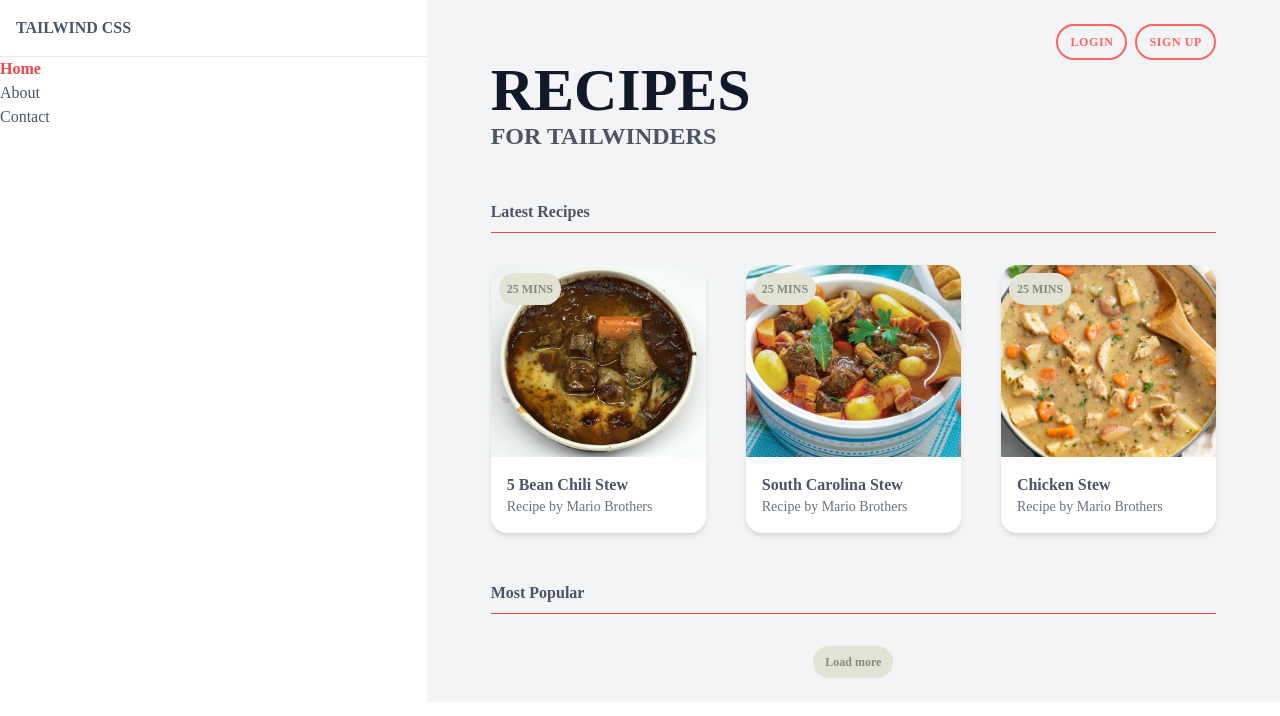
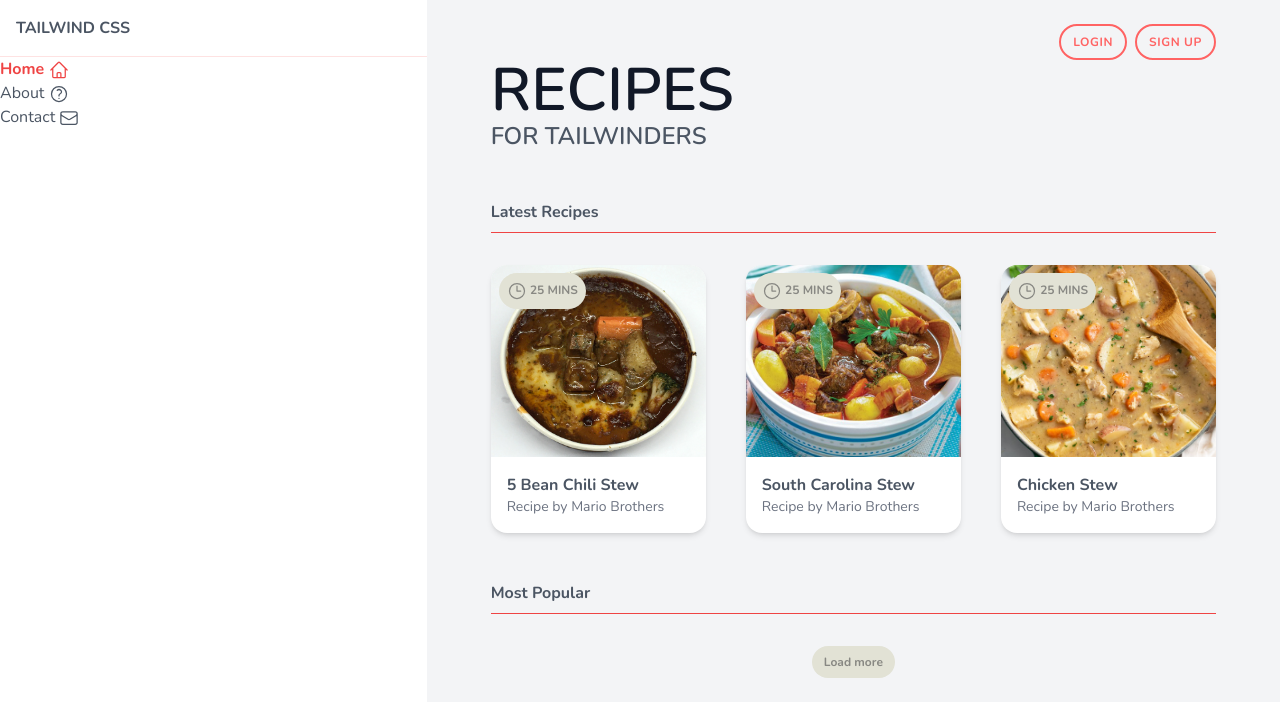
Before and after one commit to IlerioDef/TailwindCSS, a website: page public/index.html in a window 1280 px wide. Drawn offline with nearby package versions, Linux system fonts and the light colour scheme.

Commit message:
Tailwind CSS Tutorial #14 - icons - DONE

```diff
--- a/public/index.html
+++ b/public/index.html
@@ -19,18 +19,30 @@
                     <li class="text-red-500 font-bold">
                         <a href="/">
                             <span>Home</span>
+                            <svg class="w-5 inline-block" xmlns="http://www.w3.org/2000/svg" fill="none" viewBox="0 0 24 24" stroke-width="1.5" stroke="currentColor" class="w-6 h-6">
+                                <path stroke-linecap="round" stroke-linejoin="round" d="M2.25 12l8.954-8.955c.44-.439 1.152-.439 1.591 0L21.75 12M4.5 9.75v10.125c0 .621.504 1.125 1.125 1.125H9.75v-4.875c0-.621.504-1.125 1.125-1.125h2.25c.621 0 1.125.504 1.125 1.125V21h4.125c.621 0 1.125-.504 1.125-1.125V9.75M8.25 21h8.25" />
+                            </svg>
+
 
                         </a>
                     </li>
                     <li>
                         <a href="/">
                             <span>About</span>
+                            <svg class="inline-block w-5" xmlns="http://www.w3.org/2000/svg" fill="none" viewBox="0 0 24 24" stroke-width="1.5" stroke="currentColor" class="w-6 h-6">
+                                <path stroke-linecap="round" stroke-linejoin="round" d="M9.879 7.519c1.171-1.025 3.071-1.025 4.242 0 1.172 1.025 1.172 2.687 0 3.712-.203.179-.43.326-.67.442-.745.361-1.45.999-1.45 1.827v.75M21 12a9 9 0 11-18 0 9 9 0 0118 0zm-9 5.25h.008v.008H12v-.008z" />
+                            </svg>
+
 
                         </a>
                     </li>
                     <li>
                         <a href="/">
                             <span>Contact</span>
+                            <svg class="w-5 inline-block" xmlns="http://www.w3.org/2000/svg" fill="none" viewBox="0 0 24 24" stroke-width="1.5" stroke="currentColor" class="w-6 h-6">
+                                <path stroke-linecap="round" stroke-linejoin="round" d="M21.75 6.75v10.5a2.25 2.25 0 01-2.25 2.25h-15a2.25 2.25 0 01-2.25-2.25V6.75m19.5 0A2.25 2.25 0 0019.5 4.5h-15a2.25 2.25 0 00-2.25 2.25m19.5 0v.243a2.25 2.25 0 01-1.07 1.916l-7.5 4.615a2.25 2.25 0 01-2.36 0L3.32 8.91a2.25 2.25 0 01-1.07-1.916V6.75" />
+                            </svg>
+
 
                         </a>
                     </li>
@@ -59,6 +71,9 @@
                             <span class="block text-gray-500 text-sm">Recipe by Mario Brothers</span>
                         </div>
                         <div class="badge">
+                            <svg class="w-5 inline-block" xmlns="http://www.w3.org/2000/svg" fill="none" viewBox="0 0 24 24" stroke-width="1.5" stroke="currentColor" class="w-6 h-6">
+                                <path stroke-linecap="round" stroke-linejoin="round" d="M12 6v6h4.5m4.5 0a9 9 0 11-18 0 9 9 0 0118 0z" />
+                            </svg>
                             <span>25 mins</span>
                         </div>
                     </div>
@@ -69,6 +84,9 @@
                             <span class="block text-gray-500 text-sm">Recipe by Mario Brothers</span>
                         </div>
                         <div class="badge">
+                            <svg class="w-5 inline-block" xmlns="http://www.w3.org/2000/svg" fill="none" viewBox="0 0 24 24" stroke-width="1.5" stroke="currentColor" class="w-6 h-6">
+                                <path stroke-linecap="round" stroke-linejoin="round" d="M12 6v6h4.5m4.5 0a9 9 0 11-18 0 9 9 0 0118 0z" />
+                            </svg>
                             <span>25 mins</span>
                         </div>
                     </div>
@@ -79,6 +97,10 @@
                             <span class="block text-gray-500 text-sm">Recipe by Mario Brothers</span>
                         </div>
                         <div class="badge">
+                            <svg class="w-5 inline-block" xmlns="http://www.w3.org/2000/svg" fill="none" viewBox="0 0 24 24" stroke-width="1.5" stroke="currentColor" class="w-6 h-6">
+                                <path stroke-linecap="round" stroke-linejoin="round" d="M12 6v6h4.5m4.5 0a9 9 0 11-18 0 9 9 0 0118 0z" />
+                            </svg>
+
                             <span>25 mins</span>
                         </div>
                     </div>
```
Also changed, not shown: public/styles.css.
